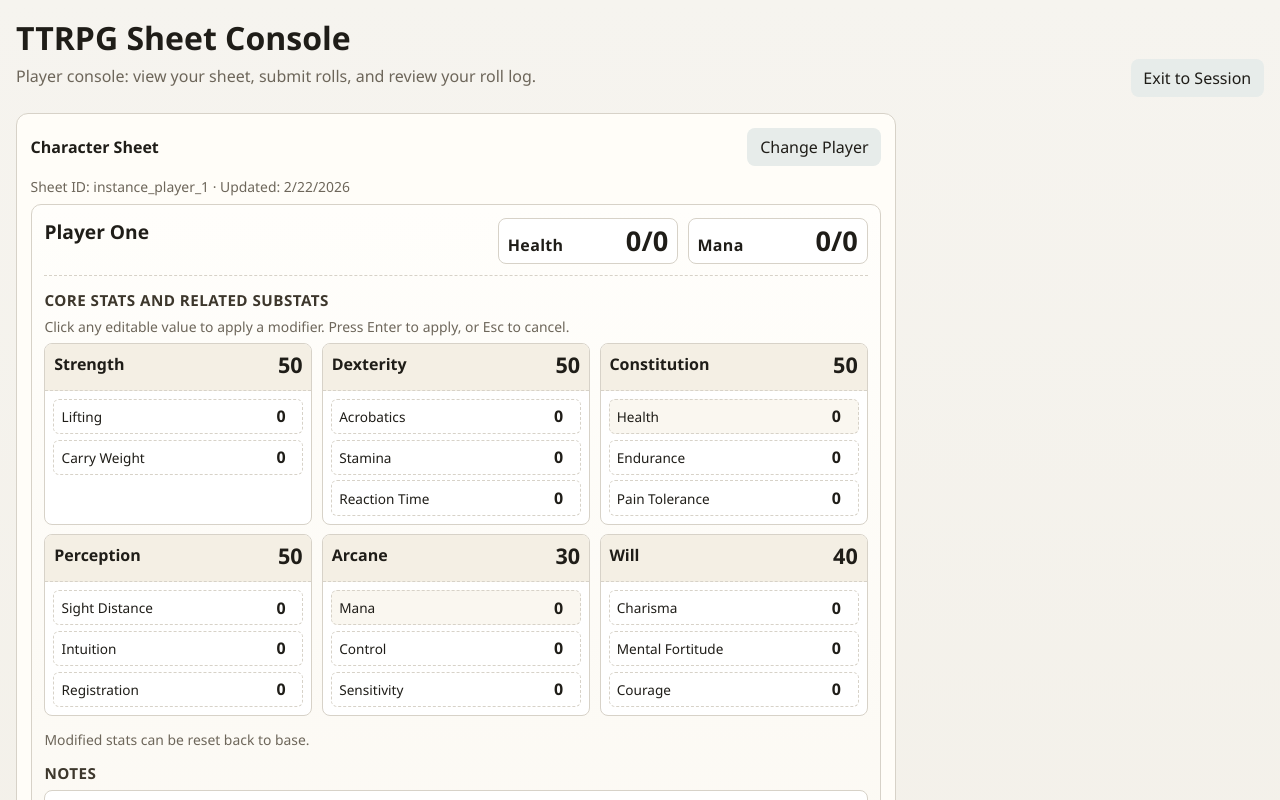
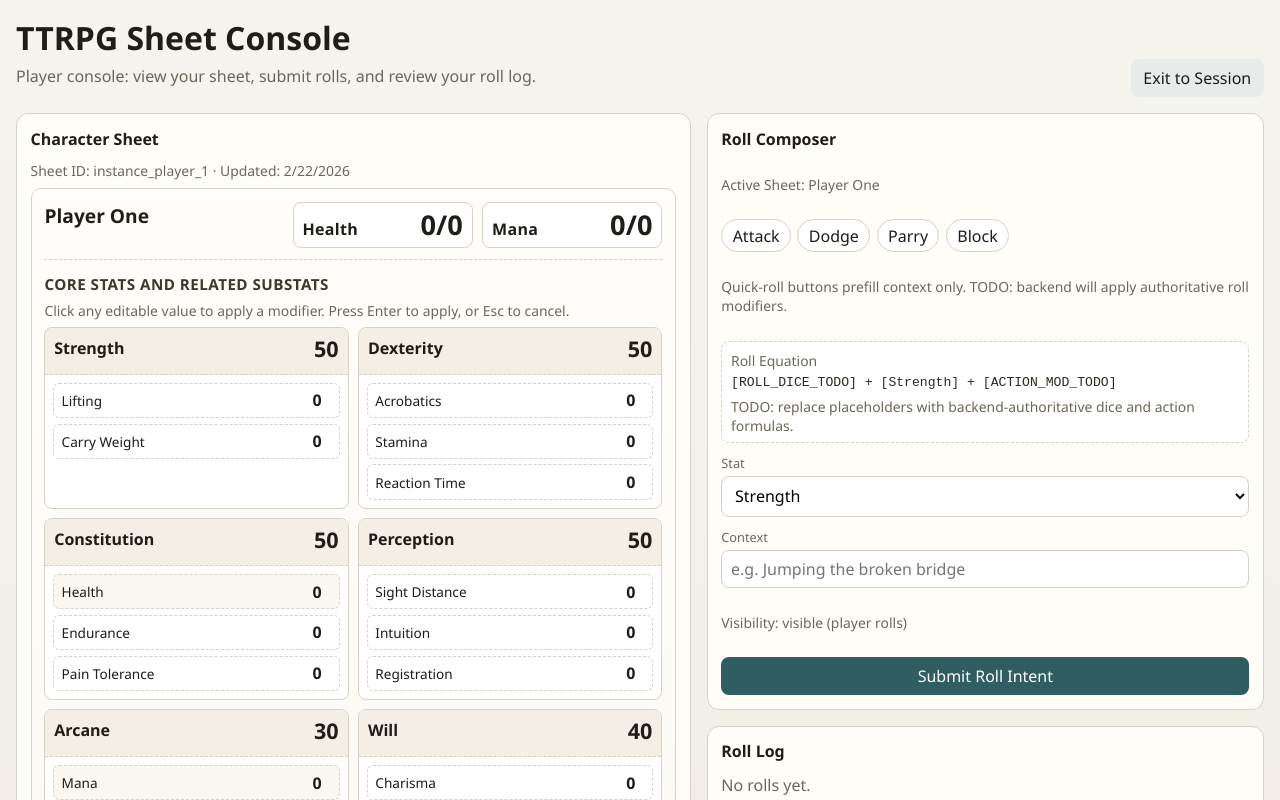
Before and after one commit to JMiller449/TTRPG-System-v02, a React (Vite) app in the folder frontend/: page / in a window 1280 px wide. Both pictures are taken after a click on the button "Continue as Player". Shown: the top 800 px of the page. Built offline with nearby package versions, Linux system fonts and the light colour scheme.

Commit message:
Player Console Styling

```diff
--- a/frontend/src/app/App.tsx
+++ b/frontend/src/app/App.tsx
@@ -66,10 +66,14 @@ export function App(): JSX.Element {
       {role === "gm" ? <GMPageNavPanel /> : null}
 
       {role === "player" ? (
-        <main className="app-grid-player">
-          <PlayerCharacterSheet client={client} mode="player" panelTitle="Character Sheet" />
-          <LevelUpPanel />
-          <RollLog sheetId={activeSheetId} client={client} />
+        <main className="app-grid-player-shell">
+          <section className="player-console-main">
+            <PlayerCharacterSheet mode="player" panelTitle="Character Sheet" />
+          </section>
+          <section className="player-console-side">
+            <RollPanel client={client} mode="player" />
+            <RollLog sheetId={activeSheetId} />
+          </section>
         </main>
       ) : gmView === "template_library" ? (
         <main className="app-grid-player">
@@ -92,7 +96,7 @@ export function App(): JSX.Element {
 
           <section className="app-column app-column--wide">
             <SheetTabs client={client} />
-            <PlayerCharacterSheet client={client} mode="gm" panelTitle="Sheet Detail" />
+            <PlayerCharacterSheet mode="gm" panelTitle="Sheet Detail" />
             <LevelUpPanel />
             <RollPanel client={client} />
             <RollLog />
--- a/frontend/src/app/state/initialState.ts
+++ b/frontend/src/app/state/initialState.ts
@@ -2,6 +2,7 @@ import type { AppState } from "@/app/state/types";
 
 export const initialState: AppState = {
   role: null,
+  playerConsoleEnteredSheetId: null,
   gmPassword: "",
   gmAuthenticated: false,
   connection: {
--- a/frontend/src/app/state/reducer.ts
+++ b/frontend/src/app/state/reducer.ts
@@ -103,8 +103,11 @@ export function reducer(state: AppState, action: AppAction): AppState {
       return {
         ...state,
         role: action.role,
+        playerConsoleEnteredSheetId: null,
         gmView: action.role === "gm" ? state.gmView : "console"
       };
+    case "set_player_console_entered_sheet":
+      return { ...state, playerConsoleEnteredSheetId: action.sheetId };
     case "set_gm_password":
       return { ...state, gmPassword: action.password };
     case "set_gm_authenticated":
--- a/frontend/src/app/state/types.ts
+++ b/frontend/src/app/state/types.ts
@@ -26,6 +26,7 @@ export interface IntentFeedbackItem {
 
 export interface AppState {
   role: Role | null;
+  playerConsoleEnteredSheetId: string | null;
   gmPassword: string;
   gmAuthenticated: boolean;
   connection: {
@@ -53,6 +54,7 @@ export interface AppState {
 
 export type AppAction =
   | { type: "set_role"; role: Role | null }
+  | { type: "set_player_console_entered_sheet"; sheetId: string | null }
   | { type: "set_gm_password"; password: string }
   | { type: "set_gm_authenticated"; value: boolean }
   | { type: "set_gm_view"; view: GMView }
--- a/frontend/src/features/sheets/PlayerCharacterSheet.tsx
+++ b/frontend/src/features/sheets/PlayerCharacterSheet.tsx
@@ -1,10 +1,8 @@
 import { useEffect, useMemo, useState } from "react";
 import type { KeyboardEvent } from "react";
 import { useAppStore } from "@/app/state/store";
-import type { GameClient } from "@/hooks/useGameClient";
 import { EmptyState } from "@/shared/ui/EmptyState";
 import { Panel } from "@/shared/ui/Panel";
-import { makeId } from "@/shared/utils/id";
 
 const CORE_SUBSTAT_GROUPS = [
   { core: "strength", subs: ["lifting", "carry_weight"] },
@@ -68,11 +66,9 @@ function isResourceKey(value: string): value is ResourceKey {
 }
 
 export function PlayerCharacterSheet({
-  client,
   mode = "player",
   panelTitle
 }: {
-  client: GameClient;
   mode?: "player" | "gm";
   panelTitle?: string;
 }): JSX.Element {
@@ -250,25 +246,7 @@ export function PlayerCharacterSheet({
   const activeWeaponLabel = activeWeapon ?? "None";
 
   return (
-    <Panel
-      title={panelTitle ?? (mode === "gm" ? "Sheet Detail" : "Character Sheet")}
-      actions={
-        mode === "player" ? (
-          <button
-            className="button button--secondary"
-            onClick={() =>
-              client.sendIntent({
-                intentId: makeId("intent"),
-                type: "set_active_sheet",
-                payload: { sheetId: null }
-              })
-            }
-          >
-            Change Player
-          </button>
-        ) : null
-      }
-    >
+    <Panel title={panelTitle ?? (mode === "gm" ? "Sheet Detail" : "Character Sheet")}>
       <p className="character-sheet__panel-subtext muted">
         Sheet ID: {detail.instance.id} · Updated: {new Date(detail.instance.updatedAt).toLocaleDateString()}
       </p>
--- a/frontend/src/styles.css
+++ b/frontend/src/styles.css
@@ -67,6 +67,28 @@ textarea {
   display: grid;
   gap: 1rem;
   grid-template-columns: minmax(320px, 880px);
+}
+
+.app-grid-player-shell {
+  display: grid;
+  gap: 1rem;
+  grid-template-columns: minmax(420px, 1.15fr) minmax(320px, 0.95fr);
+  align-items: start;
+}
+
+.player-console-main {
+  min-width: 0;
+}
+
+.player-console-side {
+  min-width: 0;
+  display: grid;
+  gap: 1rem;
+  grid-template-rows: 1fr 1fr;
+}
+
+.player-console-side > .panel {
+  min-height: 300px;
 }
 
 .app-column {
@@ -697,6 +719,14 @@ textarea {
     grid-template-columns: 1fr;
   }
 
+  .app-grid-player-shell {
+    grid-template-columns: 1fr;
+  }
+
+  .player-console-side {
+    grid-template-rows: auto;
+  }
+
   .character-sheet__header {
     flex-direction: column;
   }
```
Also changed, not shown: frontend/src/features/auth/PlayerReady.tsx (added, +74 -0 lines).
